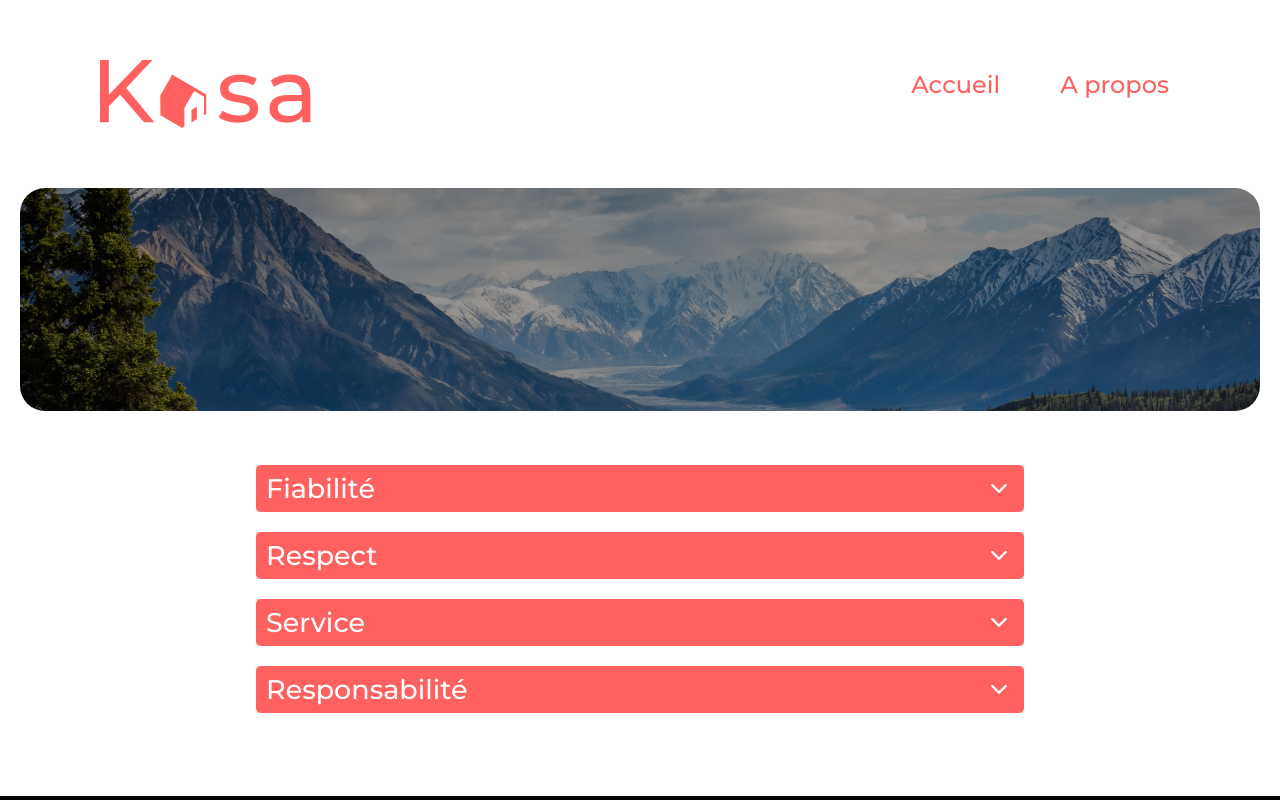
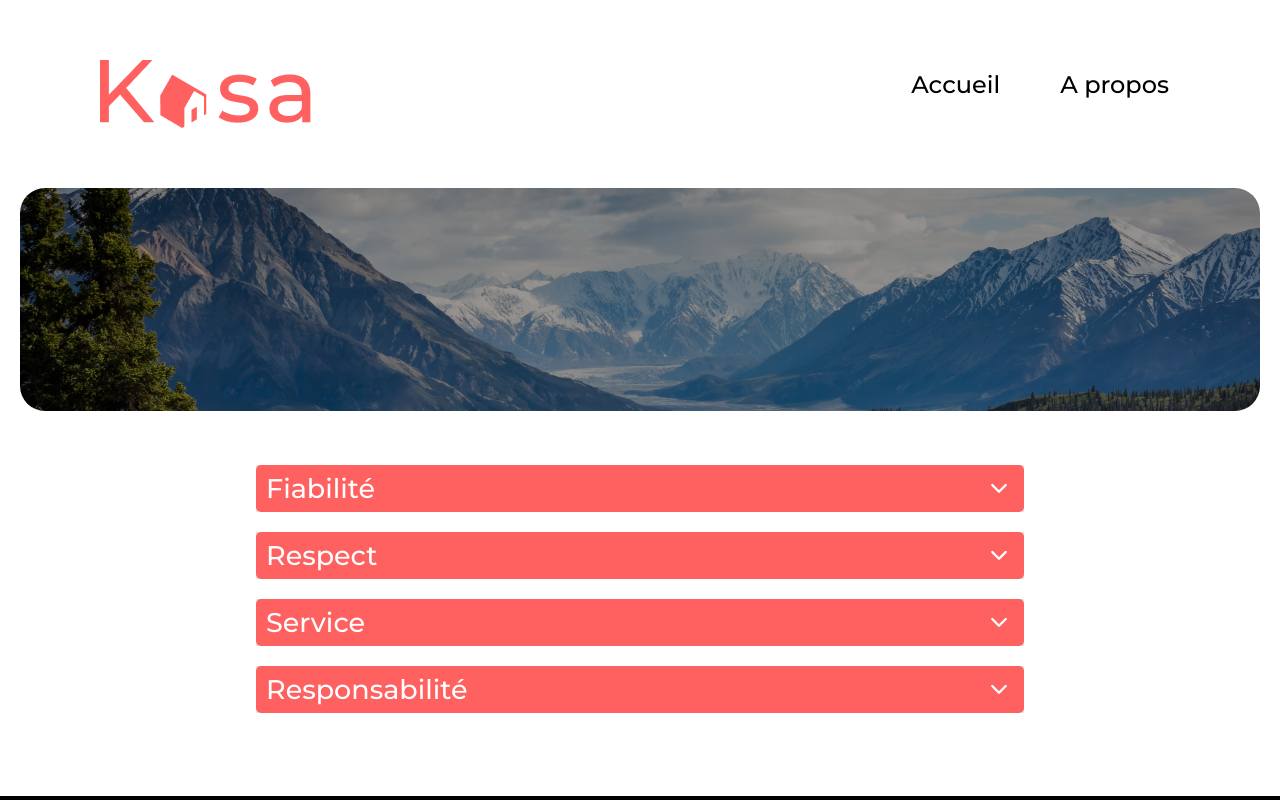
Before and after one commit to JeremyPheli/P11_Kasa, a React (Create React App) app: page /about in a window 1280 px wide. Shown: the top 800 px of the page. Built offline with nearby package versions, Linux system fonts and the light colour scheme.

Commit message:
fix color header

```diff
--- a/src/styles/header.css
+++ b/src/styles/header.css
@@ -6,7 +6,7 @@ font-family: 'Montserrat';
 font-style: normal;
 font-weight: 500;
 font-size: 24px;
-color: #FF6060;
+color: #000000;
 margin-left: 60px;
 }
 
@@ -15,7 +15,7 @@ font-family: 'Montserrat';
 font-style: normal;
 font-weight: 500;
 font-size: 24px;
-color: #FF6060;
+color: #000000;
 
 }
 
```
